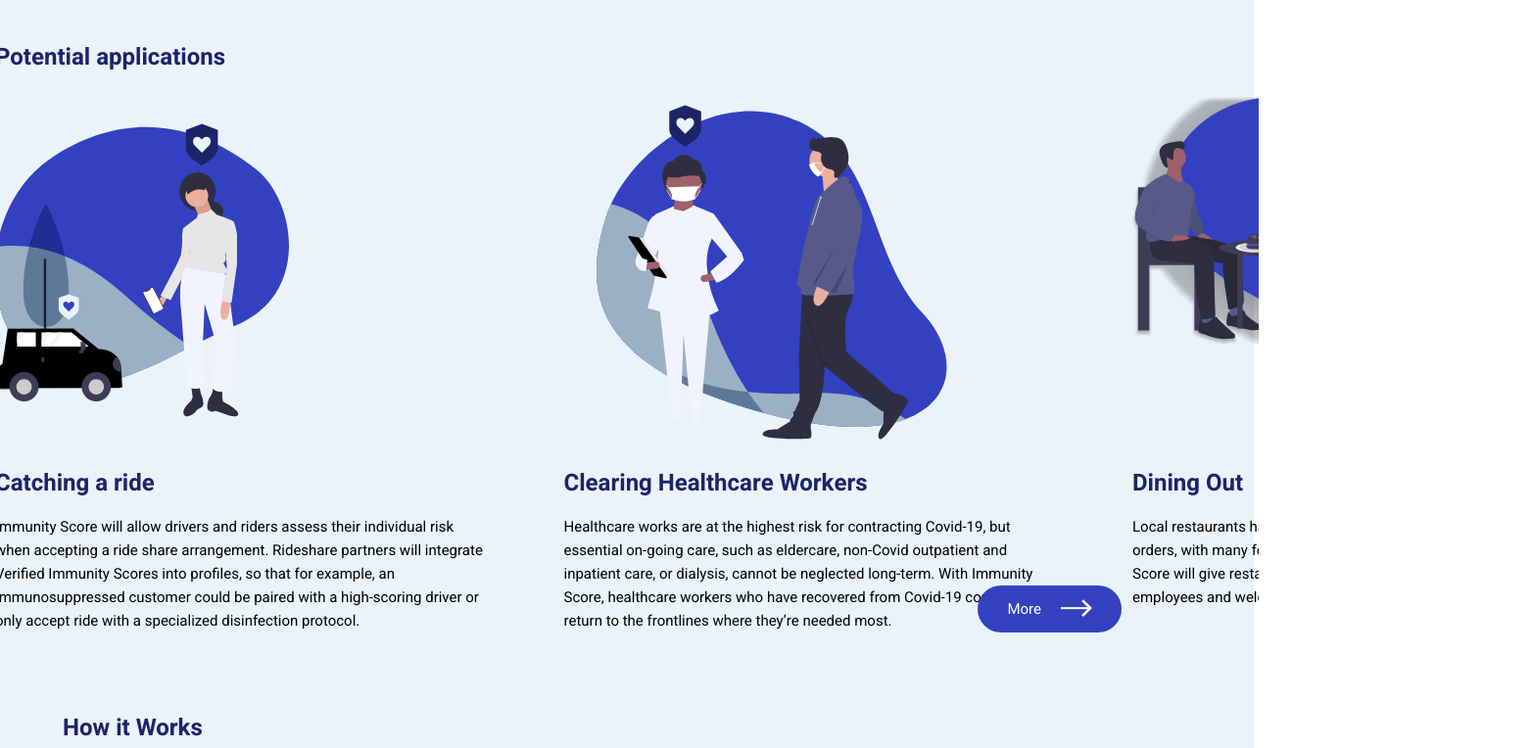
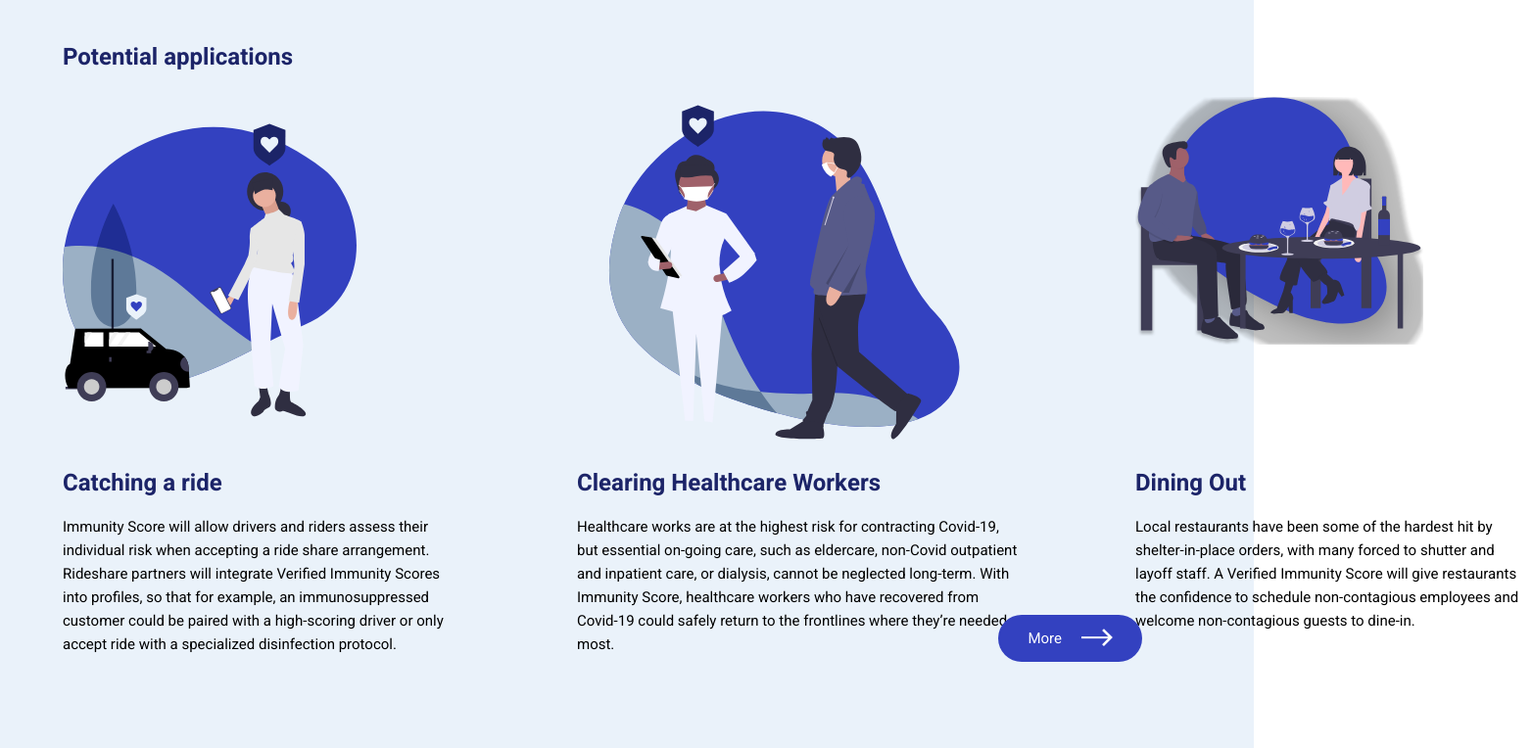
Before and after one commit to sashafklein/imsite, a Gatsby site: page /home in a window 1280 px wide. Shown: the part 2660-3424 px from the top of the page at 98% size, 1564 px wide, since content can reach past the window. Built offline with nearby package versions, Linux system fonts and the light colour scheme; Gatsby itself is replaced by a stand-in of ours.

Commit message:
Responsive carousel solution

```diff
--- a/src/components/button/button.scss
+++ b/src/components/button/button.scss
@@ -9,6 +9,7 @@
   align-items: center;
   transition: background-color 0.3s ease;
   border-width: 0;
+  cursor: pointer;
 
   &--off-white {
     background: $color-off-white;
@@ -43,18 +44,33 @@
     padding-left: 0;
   }
 
-  &--icon {
+  &--icon,
+  &--left-icon {
     justify-content: flex-start;
   }
 
-  svg {
-    margin-left: 20px;
-    transition: margin-left 0.3s ease;
+  &--left-icon {
+    &:hover {
+      svg {
+        margin-right: 25px;
+      }
+    }
+    svg {
+      margin-right: 20px;
+      transition: margin-right 0.3s ease;
+    }
   }
 
-  &:hover {
+  &--icon {
     svg {
-      margin-left: 25px;
+      margin-left: 20px;
+      transition: margin-left 0.3s ease;
+    }
+
+    &:hover {
+      svg {
+        margin-left: 25px;
+      }
     }
   }
 
--- a/src/components/carousel/carousel.scss
+++ b/src/components/carousel/carousel.scss
@@ -1,6 +1,24 @@
+@import "@styles/variables";
+
 .carousel-root {
   li.slide {
     background-color: transparent;
-    padding-right: 80px;
+
+    > div > div {
+      align-items: center;
+      text-align: center;
+    }
+  }
+
+  .control-dots {
+    padding-left: 0;
+    .dot {
+      box-shadow: none;
+      background-color: $color-royal-blue;
+
+      &.selected {
+        background-color: $color-dark-purple;
+      }
+    }
   }
 }
--- a/src/components/carousel/index.js
+++ b/src/components/carousel/index.js
@@ -2,29 +2,15 @@ import React from "react"
 import { Carousel } from "react-responsive-carousel"
 import "react-responsive-carousel/lib/styles/carousel.min.css"
 
-import Button from "../button"
-import ShortRightArrow from "@images/icons/short-right-arrow.svg"
-
 import "./carousel.scss"
 
-const NewCarousel = ({ children }) => (
+const NewCarousel = ({ children, className }) => (
   <Carousel
+    className={className}
     showArrows={false}
     showStatus={false}
-    showIndicators={false}
+    // showIndicators={false}
     showThumbs={false}
-    centerMode
-    centerSlidePercentage={45}
-    renderArrowNext={handler => (
-      <Button
-        style={{ position: "absolute", bottom: 80, right: 140 }}
-        type="royal-blue,icon"
-        onClick={handler}
-      >
-        More
-        <ShortRightArrow />
-      </Button>
-    )}
   >
     {children}
   </Carousel>
--- a/src/pages/home/home.scss
+++ b/src/pages/home/home.scss
@@ -1,4 +1,13 @@
 @import "@styles/variables";
 
 .home {
+  &__horizontal-scroll {
+    transition: transform 0.3s ease;
+
+    > div {
+      &:not(:first-child) {
+        padding-left: 120px;
+      }
+    }
+  }
 }
--- a/src/pages/home/index.js
+++ b/src/pages/home/index.js
@@ -1,7 +1,9 @@
-import React from "react"
+import React, { useState } from "react"
 import { useStaticQuery, graphql } from "gatsby"
 
 import RightArrow from "@images/icons/right-arrow.svg"
+import ShortArrowRight from "@images/icons/short-right-arrow.svg"
+import ShortArrowLeft from "@images/icons/short-arrow-left.svg"
 
 import Carousel from "@components/carousel"
 import { getAssets } from "@utils/getAssets"
@@ -10,6 +12,65 @@ import Button from "@components/button"
 import LinkFooter from "@components/link-footer"
 
 import "./home.scss"
+
+const carouselChildren = ({ title, assets }) => [
+  <div className="flex flex-col">
+    <div className="h400 flex flex-col flex-jc--c">
+      <img
+        style={{ width: 300 }}
+        src={assets.catchRideIll}
+        alt="Illustration of car riding service"
+      />
+    </div>
+    <div className="flex flex-col h250 flex-ai--fs left">
+      <h4 className="color--dark-purple">Catching a ride</h4>
+      <p>
+        {title} will allow drivers and riders assess their individual risk when
+        accepting a ride share arrangement. Rideshare partners will integrate
+        Verified Immunity Scores into profiles, so that for example, an
+        immunosuppressed customer could be paired with a high-scoring driver or
+        only accept ride with a specialized disinfection protocol.
+      </p>
+    </div>
+  </div>,
+  <div className="flex flex-col">
+    <div className="h400 flex flex-col flex-jc--fs">
+      <img
+        style={{ width: 450 }}
+        alt="Illustration of doctor and patient"
+        src={assets.healthcareWorkersIll}
+      />
+    </div>
+    <div className="flex flex-col h250 flex-ai--fs left">
+      <h4 className="color--dark-purple">Clearing Healthcare Workers</h4>
+      <p>
+        Healthcare works are at the highest risk for contracting Covid-19, but
+        essential on-going care, such as eldercare, non-Covid outpatient and
+        inpatient care, or dialysis, cannot be neglected long-term. With {title}
+        , healthcare workers who have recovered from Covid-19 could safely
+        return to the frontlines where they’re needed most.
+      </p>
+    </div>
+  </div>,
+  <div className="flex flex-col">
+    <div className="h400 flex flex-col flex-jc--fs">
+      <img
+        style={{ width: 300 }}
+        src={assets.diningOutIll}
+        alt="Illustration of two people eating"
+      />
+    </div>
+    <div className="flex flex-col h250 flex-ai--fs left">
+      <h4 className="color--dark-purple">Dining Out</h4>
+      <p>
+        Local restaurants have been some of the hardest hit by shelter-in-place
+        orders, with many forced to shutter and layoff staff. A Verified
+        Immunity Score will give restaurants the confidence to schedule
+        non-contagious employees and welcome non-contagious guests to dine-in.
+      </p>
+    </div>
+  </div>,
+]
 
 const IndexPage = () => {
   const { site, allFile } = useStaticQuery(graphql`
@@ -30,9 +91,16 @@ const IndexPage = () => {
     }
   `)
 
+  const [
+    horizontalScrollTransformPerc,
+    setHorizontalScrollTransformPerc,
+  ] = useState(0)
   const assets = getAssets(allFile)
 
   const { title, description } = site.siteMetadata
+  const slides = carouselChildren({ title, assets })
+  const slideSize = 500
+  const horizontalScrollLength = slideSize * slides.length
 
   return (
     <div className="home page">
@@ -193,73 +261,57 @@ const IndexPage = () => {
       />
 
       <div className="row bg--off-white flex-col">
-        <div className="relative container--large">
-          <h4 className="color--dark-purple left mt20 flex-as--fs">
-            Potential applications
-          </h4>
-          <Carousel>
-            <div className="flex flex-col">
-              <div className="h400 flex flex-col flex-jc--c">
-                <img
-                  style={{ width: 300 }}
-                  src={assets.catchRideIll}
-                  alt="Illustration of car riding service"
-                />
-              </div>
-              <div className="flex flex-col h250 flex-ai--fs left">
-                <h4 className="color--dark-purple">Catching a ride</h4>
-                <p>
-                  {title} will allow drivers and riders assess their individual
-                  risk when accepting a ride share arrangement. Rideshare
-                  partners will integrate Verified Immunity Scores into
-                  profiles, so that for example, an immunosuppressed customer
-                  could be paired with a high-scoring driver or only accept ride
-                  with a specialized disinfection protocol.
-                </p>
-              </div>
+        <div className="container--large pb100--resp">
+          <div className="relative">
+            <h4 className="color--dark-purple left mt20 flex-as--fs">
+              Potential applications
+            </h4>
+            <Carousel className="hidden-lg">{slides}</Carousel>
+            <div
+              className="home__horizontal-scroll flex flex-row flex-jc--fs mb100 hidden-sm"
+              style={{
+                minWidth: horizontalScrollLength,
+                transform: `translateX(-${horizontalScrollTransformPerc}%)`,
+              }}
+            >
+              {slides.map(child =>
+                React.cloneElement(child, {
+                  className: `w${slideSize}`,
+                })
+              )}
             </div>
-            <div className="flex flex-col">
-              <div className="h400 flex flex-col flex-jc--fs">
-                <img
-                  style={{ width: 450 }}
-                  alt="Illustration of doctor and patient"
-                  src={assets.healthcareWorkersIll}
-                />
-              </div>
-              <div className="flex flex-col h250 flex-ai--fs left">
-                <h4 className="color--dark-purple">
-                  Clearing Healthcare Workers
-                </h4>
-                <p>
-                  Healthcare works are at the highest risk for contracting
-                  Covid-19, but essential on-going care, such as eldercare,
-                  non-Covid outpatient and inpatient care, or dialysis, cannot
-                  be neglected long-term. With {title}, healthcare workers who
-                  have recovered from Covid-19 could safely return to the
-                  frontlines where they’re needed most.
-                </p>
-              </div>
-            </div>
-            <div className="flex flex-col">
-              <div className="h400 flex flex-col flex-jc--fs">
-                <img
-                  style={{ width: 300 }}
-                  src={assets.diningOutIll}
-                  alt="Illustration of two people eating"
-                />
-              </div>
-              <div className="flex flex-col h250 flex-ai--fs left">
-                <h4 className="color--dark-purple">Dining Out</h4>
-                <p>
-                  Local restaurants have been some of the hardest hit by
-                  shelter-in-place orders, with many forced to shutter and
-                  layoff staff. A Verified Immunity Score will give restaurants
-                  the confidence to schedule non-contagious employees and
-                  welcome non-contagious guests to dine-in.
-                </p>
-              </div>
-            </div>
-          </Carousel>
+            {horizontalScrollTransformPerc ? (
+              <Button
+                className="absolute hidden-sm"
+                style={{ bottom: 50, left: 50 }}
+                type="left-icon,royal-blue"
+                onClick={() =>
+                  setHorizontalScrollTransformPerc(
+                    horizontalScrollTransformPerc - 100.0 / slides.length
+                  )
+                }
+              >
+                <ShortArrowLeft /> Less
+              </Button>
+            ) : null}
+
+            {/* Only show the button if we have more than two items left */}
+            {horizontalScrollTransformPerc >=
+            (100 / slides.length) * (slides.length - 2) ? null : (
+              <Button
+                className="absolute hidden-sm"
+                style={{ bottom: 50, right: 50 }}
+                type="icon,royal-blue"
+                onClick={() =>
+                  setHorizontalScrollTransformPerc(
+                    horizontalScrollTransformPerc + 100.0 / slides.length
+                  )
+                }
+              >
+                More <ShortArrowRight />
+              </Button>
+            )}
+          </div>
         </div>
 
         <div className="container--large pb150">
--- a/src/styles/_flex.scss
+++ b/src/styles/_flex.scss
@@ -3,6 +3,10 @@
 
   &-col {
     flex-direction: column;
+  }
+
+  &-row {
+    flex-direction: row;
   }
 
   &-row-r {
@@ -90,15 +94,3 @@
     }
   }
 }
-
-.hidden-sm {
-  @media only screen and (max-width: $breakpoint-desk) {
-    display: none;
-  }
-}
-
-.hidden-lg {
-  @media only screen and (min-width: $breakpoint-desk) {
-    display: none;
-  }
-}
--- /dev/null
+++ b/src/styles/_responsive.scss
@@ -0,0 +1,11 @@
+.hidden-sm {
+  @media only screen and (max-width: $breakpoint-desk) {
+    display: none;
+  }
+}
+
+.hidden-lg {
+  @media only screen and (min-width: $breakpoint-desk) {
+    display: none;
+  }
+}
--- a/src/styles/index.scss
+++ b/src/styles/index.scss
@@ -6,3 +6,4 @@
 @import "./elements";
 @import "./space";
 @import "./flex";
+@import "./responsive";
```
Also changed, not shown: src/images/icons/short-arrow-left.svg (added).
